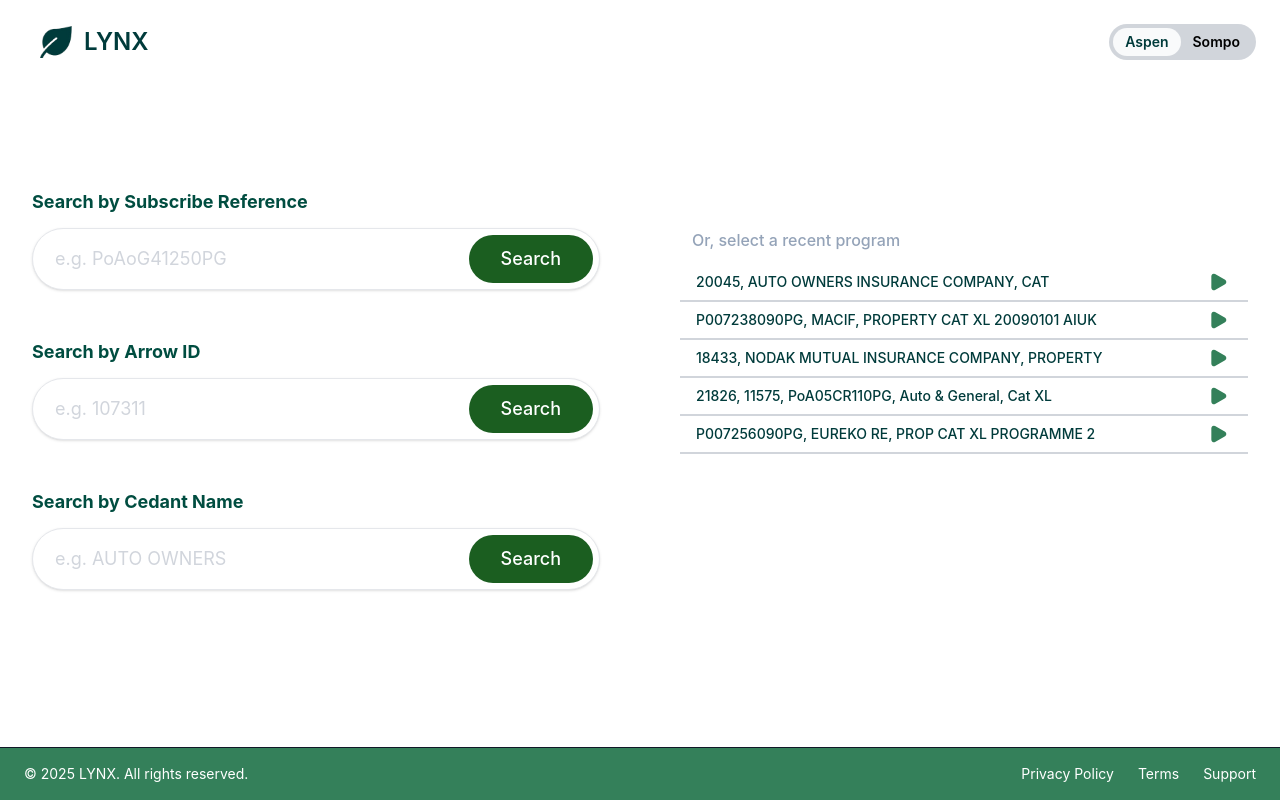
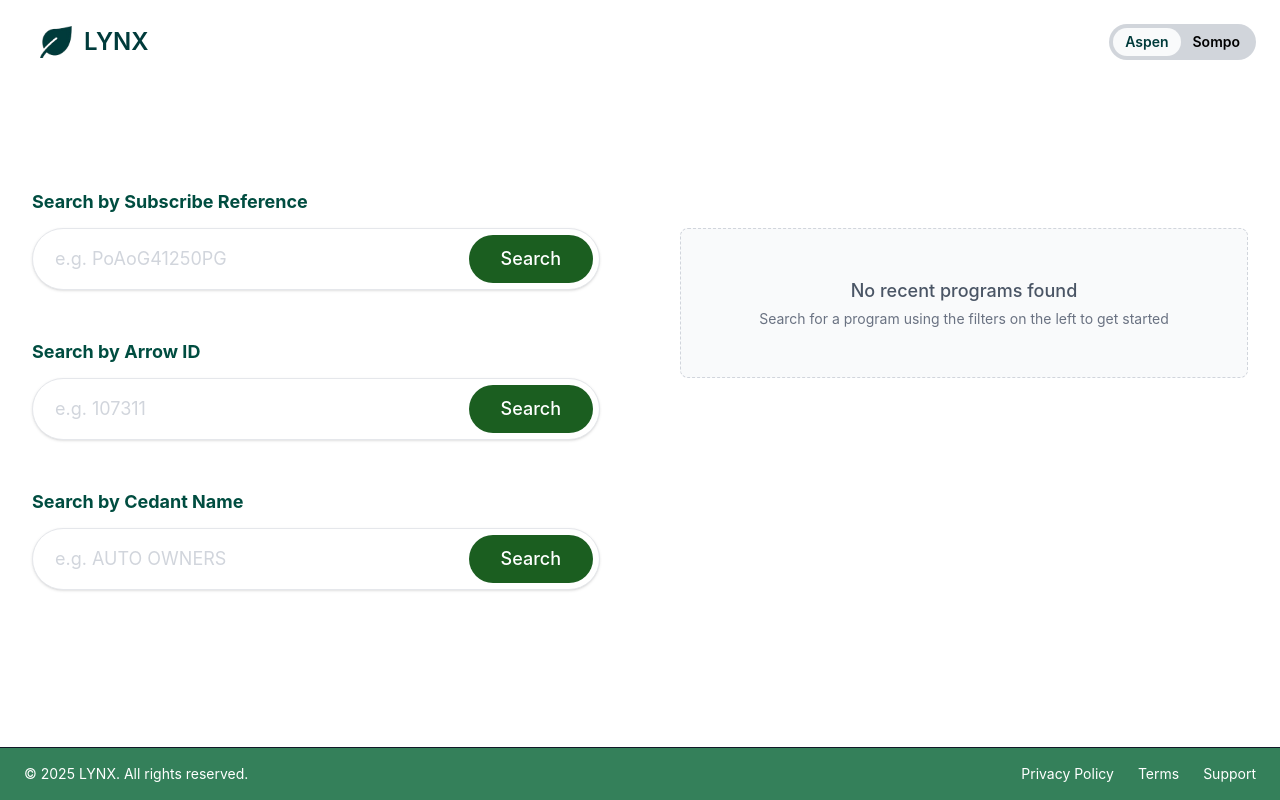
Before and after one commit to Dhrupal3110/demo-project, a React (Vite) app: page / in a window 1280 px wide. Built offline with nearby package versions, Linux system fonts and the light colour scheme; no server answers.

Commit message:
feat: display 'no recent programs found' message when the list is empty or small, and add a corresponding test case.

```diff
--- a/src/pages/SelectProgram.tsx
+++ b/src/pages/SelectProgram.tsx
@@ -197,11 +197,18 @@
                   />
                 ) : (
                   <div className="mt-8">
-                    <ProgramList
-                      programs={recentPrograms || []}
-                      onSelect={handleProgramSelect}
-                      title="Or, select a recent program"
-                    />
+                    {recentPrograms && recentPrograms.length > 10 ? (
+                      <ProgramList
+                        programs={recentPrograms || []}
+                        onSelect={handleProgramSelect}
+                        title="Or, select a recent program"
+                      />
+                    ) : (
+                      <div className="text-center py-12 bg-gray-50 rounded-lg border border-dashed border-gray-300">
+                        <p className="text-lg font-medium text-gray-600">No recent programs found</p>
+                        <p className="text-sm text-gray-500 mt-1">Search for a program using the filters on the left to get started</p>
+                      </div>
+                    )}
                   </div>
                 )}
               </>
```
Also changed, not shown: 1 other file (tests, documents, lock files or other folders).
